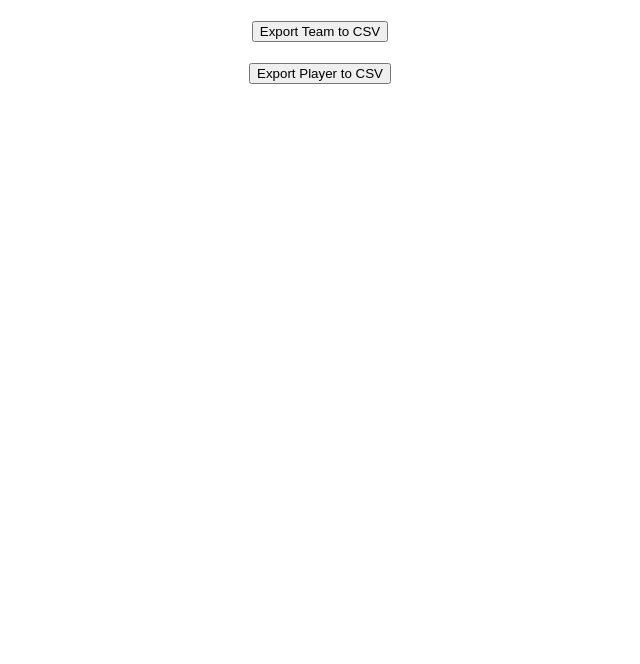
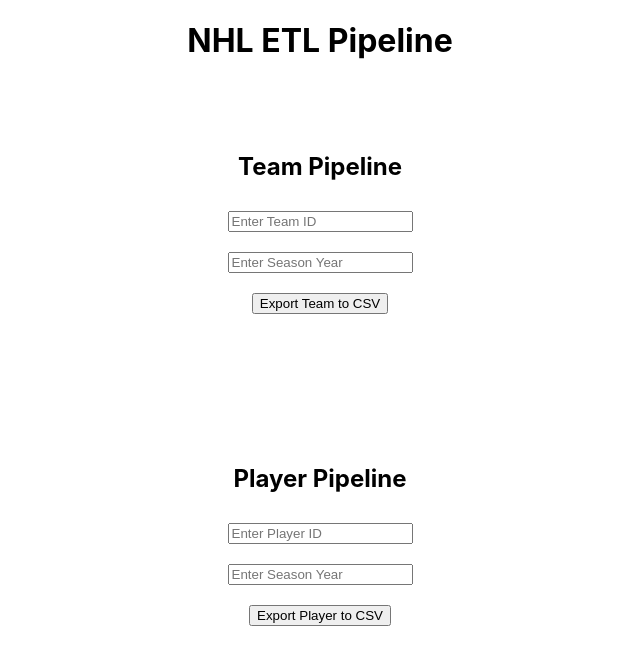
Before and after one commit to marcoamador214/sportradar-api-challenge, a React (Create React App) app in the folder sportradar-api/: page / in a window 1280 px wide. Shown: the top 664 px of the page, without its empty margins (320-960 px from the left). Built offline with nearby package versions, Linux system fonts and the light colour scheme.

Commit message:
developed form inputs, headings

```diff
--- a/sportradar-api/src/App.js
+++ b/sportradar-api/src/App.js
@@ -6,6 +6,7 @@
 
   return (
     <div className="App">
+      <h1 style={{ textAlign: 'center' }}>NHL ETL Pipeline</h1>
       <TeamCSV/>
       <br></br>
       <PlayerCSV/>
--- a/sportradar-api/src/PlayerCSV.js
+++ b/sportradar-api/src/PlayerCSV.js
@@ -39,6 +39,12 @@
 
         return (
             <div style={{ textAlign: 'center' }}>
+                <form className='csvForm'>
+                    <h2>Player Pipeline</h2>
+                    <input placeholder='Enter Player ID'></input>
+                    <br></br>
+                    <input placeholder='Enter Season Year'></input>
+                    <br></br>
                     <input
                         type='button'
                         value = 'Export Player to CSV'
@@ -51,6 +57,7 @@
                         filename='PlayerData.csv'
                         ref={this.csvLinkE1}
                     />
+                </form>
             </div>
         )
     }
--- a/sportradar-api/src/TeamCSV.js
+++ b/sportradar-api/src/TeamCSV.js
@@ -40,6 +40,12 @@
 
         return (
             <div style={{ textAlign: 'center' }}>
+                <form className='csvForm'>
+                    <h2>Team Pipeline</h2>
+                <input placeholder='Enter Team ID'></input>
+                    <br></br>
+                    <input placeholder='Enter Season Year'></input>
+                    <br></br>
                 <input
                     type='button'
                     value = 'Export Team to CSV'
@@ -52,6 +58,7 @@
                     filename='TeamData.csv'
                     ref={this.csvLinkE1}
                 />
+                </form>
             </div>
         )
     }
--- a/sportradar-api/src/index.css
+++ b/sportradar-api/src/index.css
@@ -11,3 +11,11 @@
   font-family: source-code-pro, Menlo, Monaco, Consolas, 'Courier New',
     monospace;
 }
+
+.csvForm {
+  padding: 50px;
+}
+
+.csvForm input {
+  margin: 10px;
+}
```
Lines whose indentation alone changed are shown as unchanged.
